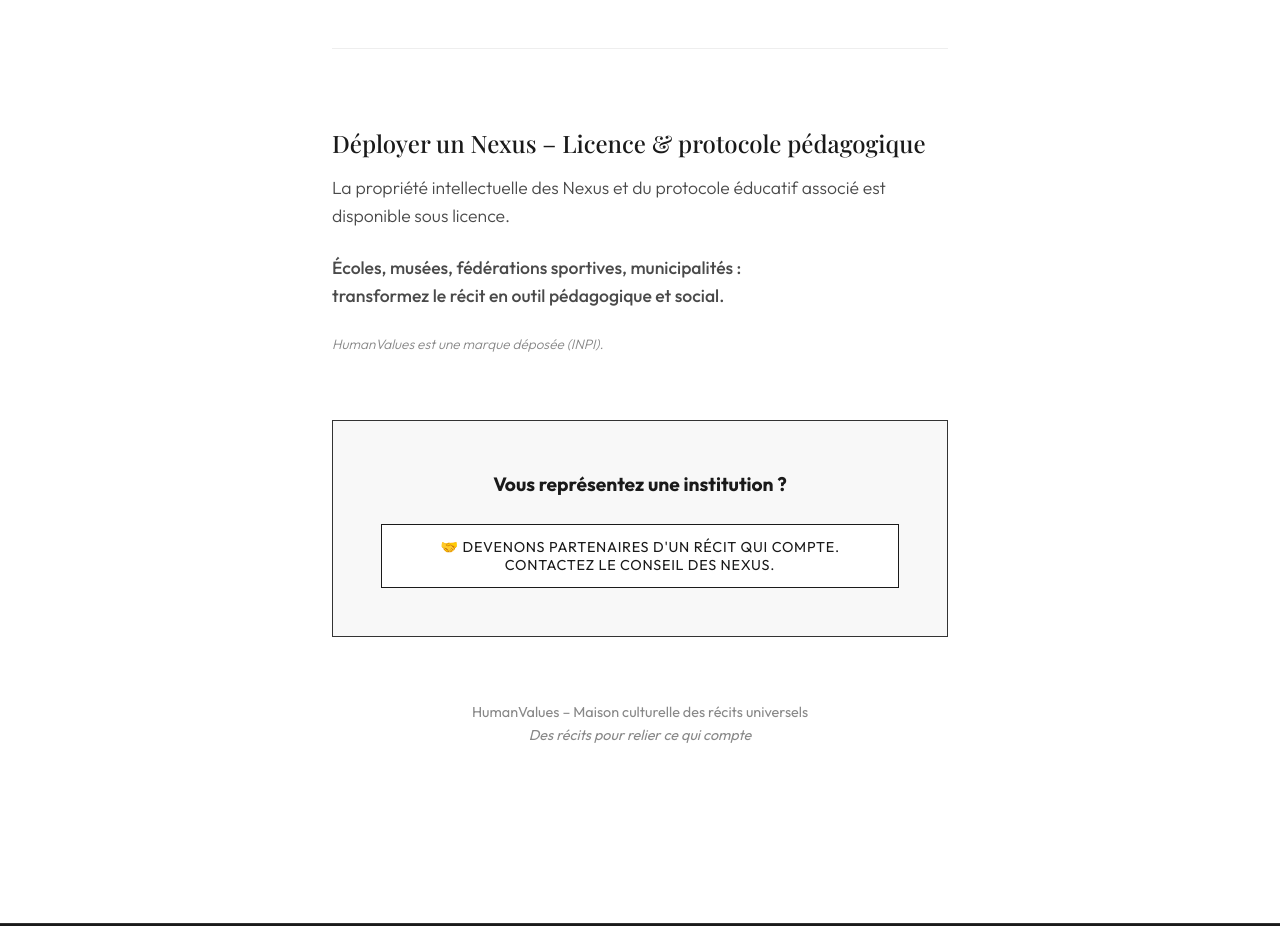
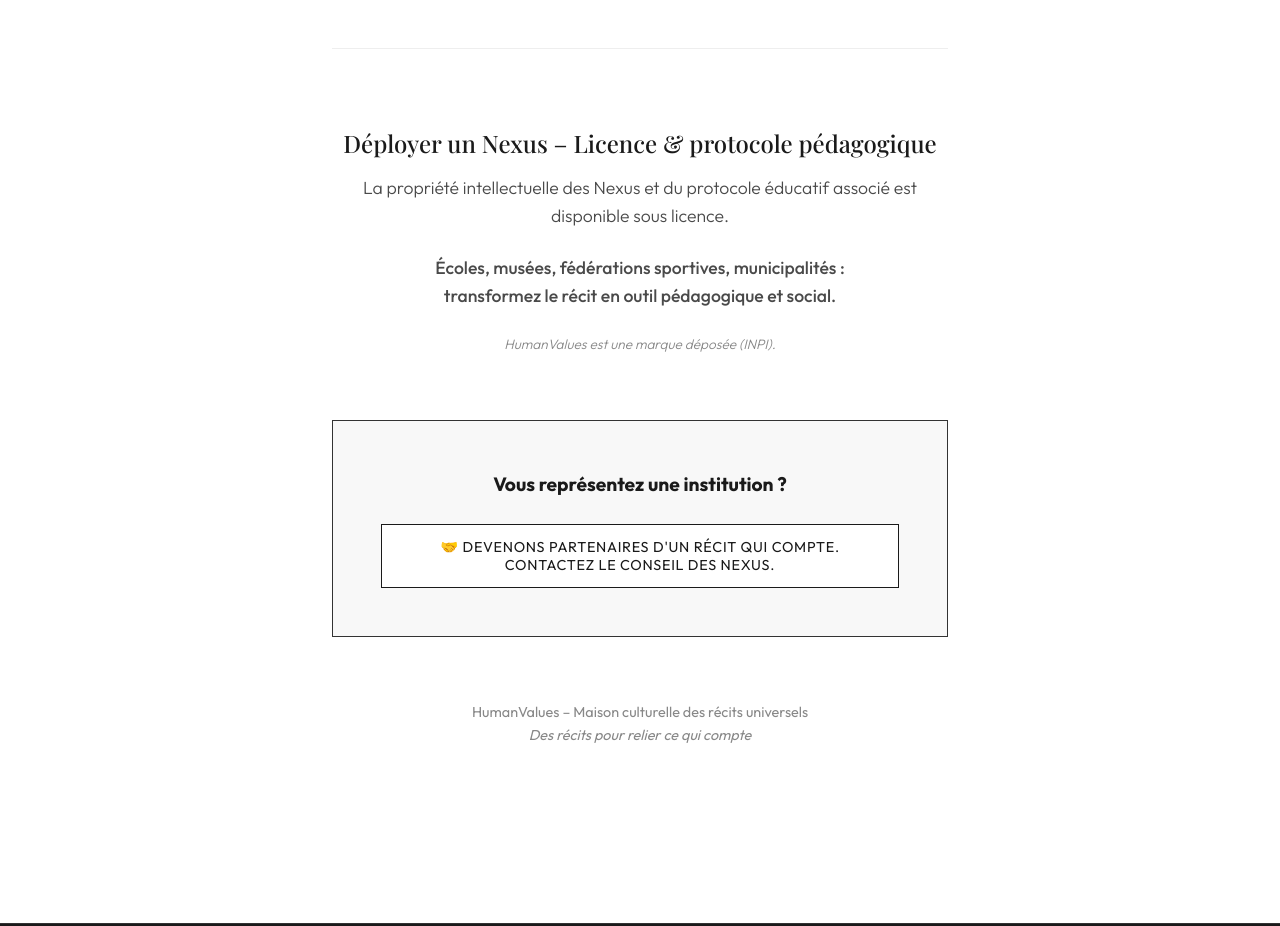
Before and after one commit to gdesygn/humanvalues, a React (Vite) app: page /institution in a window 1280 px wide. Shown: the part 7060-7986 px from the top of the page. Built offline with nearby package versions, Linux system fonts and the light colour scheme; a web font is replaced by a local one.

Commit message:
fix(hub): center Deployer un Nexus licence section

```diff
--- a/src/pages/Institution.jsx
+++ b/src/pages/Institution.jsx
@@ -135,18 +135,18 @@
 
       {/* Section Licences */}
       <section className="nexus-reading" style={{ marginBottom: '4rem' }}>
-        <h2 style={{ fontSize: '1.5rem', marginBottom: '1rem' }}>Déployer un Nexus – Licence & protocole pédagogique</h2>
+        <h2 style={{ fontSize: '1.5rem', marginBottom: '1rem', textAlign: 'center' }}>Déployer un Nexus – Licence & protocole pédagogique</h2>
 
-        <p style={{ marginBottom: '1.5rem' }}>
+        <p style={{ marginBottom: '1.5rem', textAlign: 'center' }}>
           La propriété intellectuelle des Nexus et du protocole éducatif associé est disponible sous licence.
         </p>
 
-        <p style={{ marginBottom: '1.5rem', fontWeight: '500' }}>
+        <p style={{ marginBottom: '1.5rem', fontWeight: '500', textAlign: 'center' }}>
           Écoles, musées, fédérations sportives, municipalités :<br/>
           transformez le récit en outil pédagogique et social.
         </p>
 
-        <p style={{ fontStyle: 'italic', fontSize: '0.85rem', color: '#888' }}>
+        <p style={{ fontStyle: 'italic', fontSize: '0.85rem', color: '#888', textAlign: 'center' }}>
           HumanValues est une marque déposée (INPI).
         </p>
       </section>
```
